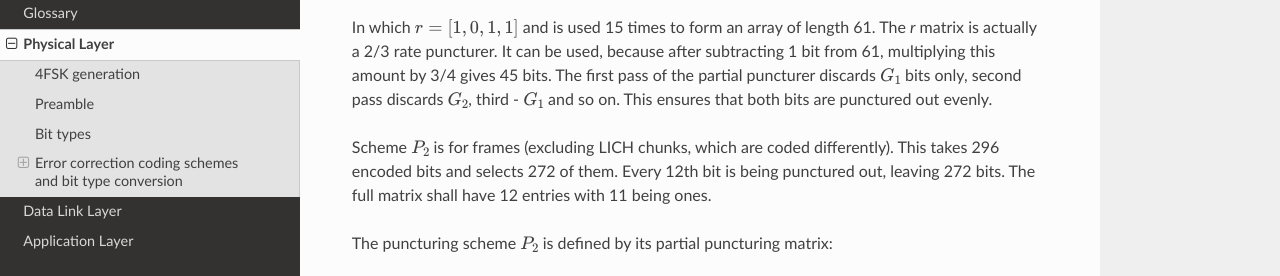
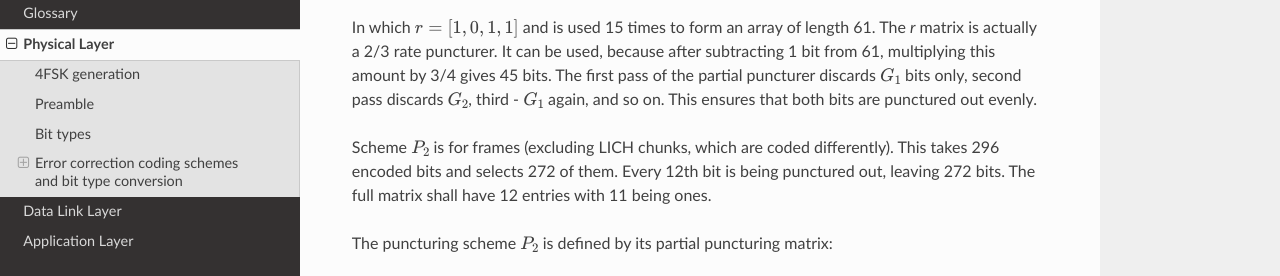
Before and after one commit to M17-Project/M17_spec, a Sphinx documentation site: the page built from docs/physical_layer.rst, in a window 1280 px wide and 900 px high, scrolled down 4279 px. Shown: the part 168-444 px from the top of the window. Built offline with Sphinx 7.4.7 and the Read the Docs theme 2.0.0, drawn with Linux system fonts in a browser that asks for light colours.

Commit message:
Update physical_layer.rst

```diff
--- a/docs/physical_layer.rst
+++ b/docs/physical_layer.rst
@@ -229,7 +229,7 @@ In which :math:`r=[1, 0, 1, 1]` and is used 15 times to form an array of length
 The *r* matrix is actually a 2/3 rate puncturer. It can be used, because after subtracting
 1 bit from 61, multiplying this amount by 3/4 gives 45 bits.
 The first pass of the partial puncturer discards :math:`G_1` bits only, second pass discards
-:math:`G_2`, third - :math:`G_1` and so on. This ensures that both bits are punctured out evenly.
+:math:`G_2`, third - :math:`G_1` again, and so on. This ensures that both bits are punctured out evenly.
 
 Scheme :math:`P_2` is for frames (excluding LICH chunks, which are coded
 differently). This takes 296 encoded bits and selects 272 of them.
```
